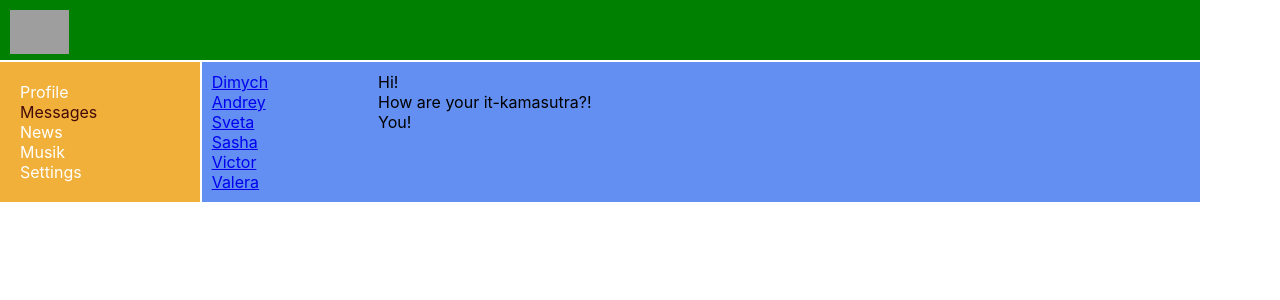
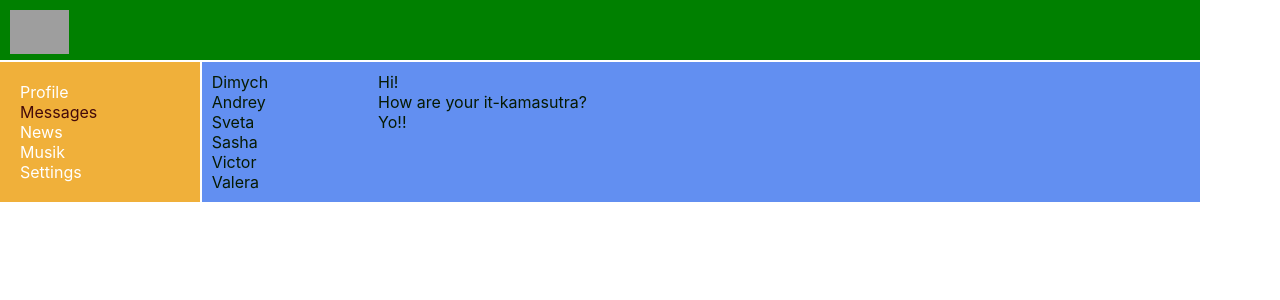
Before and after one commit to Vvladim1/npm-react, a React (Create React App) app: page /dialogs in a window 1280 px wide. Shown: the top 300 px of the page. Built offline with nearby package versions, Linux system fonts and the light colour scheme; grey boxes are pictures that could not be loaded.

Commit message:
lesson 25 method map() for components object

```diff
--- a/src/components/Dialogs/Dialogs.jsx
+++ b/src/components/Dialogs/Dialogs.jsx
@@ -1,25 +1,36 @@
 import React from "react";
 import s from "./dialogs.module.css";
-import { NavLink } from "react-router-dom";
 import DialogItem from "./dialog/dialogItem";
 import Message from "./mesage/message";
+
+let dialogs = [
+  { id: 1, name: "Dimych" },
+  { id: 2, name: "Andrey" },
+  { id: 3, name: "Sveta" },
+  { id: 4, name: "Sasha" },
+  { id: 5, name: "Victor" },
+  { id: 6, name: "Valera" }
+];
+
+let dialogsElement = dialogs.map(data => (<DialogItem name={data.name} id={data.id} />));
+
+let messages = [
+  { message: "Hi!" },
+  { message: "How are your it-kamasutra?" },
+  { message: "Yo!!" }
+];
+
+let messagesElements = messages.map(datas => (<Message message={datas.message} />));
 
 const Dialogs = props => {
   return (
     <div className={s.dialogs}>
       <div className={s.dialogs_items}>
-        <DialogItem name="Dimych" id="1" />
-        <DialogItem name="Andrey" id="2" />
-        <DialogItem name="Sveta" id="3" />
-        <DialogItem name="Sasha" id="4" />
-        <DialogItem name="Victor" id="5" />
-        <DialogItem name="Valera" id="6" />
+        {dialogsElement}
       </div>
 
       <div className={s.messages_items}>
-        <Message message='Hi!'/>
-        <Message message='How are your it-kamasutra?!'/>
-        <Message message='You!'/>
+        {messagesElements}
       </div>
     </div>
   );
--- a/src/components/Dialogs/dialog/dialogItem.jsx
+++ b/src/components/Dialogs/dialog/dialogItem.jsx
@@ -3,7 +3,7 @@ import { NavLink } from "react-router-dom";
 import s from './dialogItem.module.css';
 const DialogItem = (props) => {
 
-let path = "/dialog/" + props.id;
+let path = "/dialogs/" + props.id;
 
   return (
     <div className={s.dialog}>
--- a/src/components/Dialogs/dialog/dialogItem.module.css
+++ b/src/components/Dialogs/dialog/dialogItem.module.css
@@ -1,3 +1,4 @@
-.dialog {
-
+.dialog a{
+    color: rgb(7, 26, 2);
+    text-decoration: none;
 }
--- a/src/components/Dialogs/mesage/message.jsx
+++ b/src/components/Dialogs/mesage/message.jsx
@@ -1,11 +1,11 @@
 import React from "react";
-// import s from './dialogItem.module.css';
+import s from './message.module.css';
 
 
 const Message = (props) => {
 
   return (
-    <div>{props.message}</div>
+    <div className={s.message}>{props.message}</div>
   );
 };
 
--- /dev/null
+++ b/src/components/Dialogs/mesage/message.module.css
@@ -0,0 +1,3 @@
+.message {
+    color: rgb(7, 26, 2);
+}
--- a/src/components/content/MyPosts/MyPosts.jsx
+++ b/src/components/content/MyPosts/MyPosts.jsx
@@ -3,6 +3,15 @@ import s from "./MyPosts.module.css";
 import Post from "./Post/Post";
 
 const MyPosts = () => {
+  let Posts = [
+    { id: 1, message: "Hello!", likesCounte: 15 },
+    { id: 2, message: "how are you!", likesCounte: 20 },
+    { id: 3, message: "Very vell!", likesCounte: 18 }
+  ];
+
+  let postsElements = Posts.map(data => (<Post message={data.message}
+    likesCounte={data.likesCounte} />));
+
   return (
     <div className={s.myposts}>
       <h4>My posts</h4>
@@ -14,8 +23,7 @@ const MyPosts = () => {
           <button>Add post</button>
         </div>
       </div>
-      <Post message="hello!" likesCounte='15' />
-      <Post message="how are you!" likesCounte='20' />
+      {postsElements}
     </div>
   );
 };
--- a/src/components/content/MyPosts/MyPosts.module.css
+++ b/src/components/content/MyPosts/MyPosts.module.css
@@ -1,3 +1,7 @@
 .myposts {
     padding: 10px;
   }
+
+  .myposts h4 {
+    color: yellow;
+  }
--- a/src/components/content/MyPosts/Post/Post.module.css
+++ b/src/components/content/MyPosts/Post/Post.module.css
@@ -1,5 +1,6 @@
 .item {
   margin-bottom: 5px;
+  color: rgb(22, 3, 8);
 }
 
 .item img {
--- a/src/components/content/profile/Profile.jsx
+++ b/src/components/content/profile/Profile.jsx
@@ -13,7 +13,7 @@ const Profile = () => {
             alt="user"
           />
         </div>
-        <div>
+        <div className={s.nameBlock}>
           <h3>Vladimir</h3>
           <p>novice developer</p>
         </div>
--- a/src/components/content/profile/profile.module.css
+++ b/src/components/content/profile/profile.module.css
@@ -5,3 +5,9 @@
   .ava img {
     width: 30%;
   }
+  .nameBlock h3 {
+    color: yellow;
+  }
+  .nameBlock p {
+    color: yellow;
+  }
```
Also changed, not shown: src/state.js (added, +15 -0 lines).
